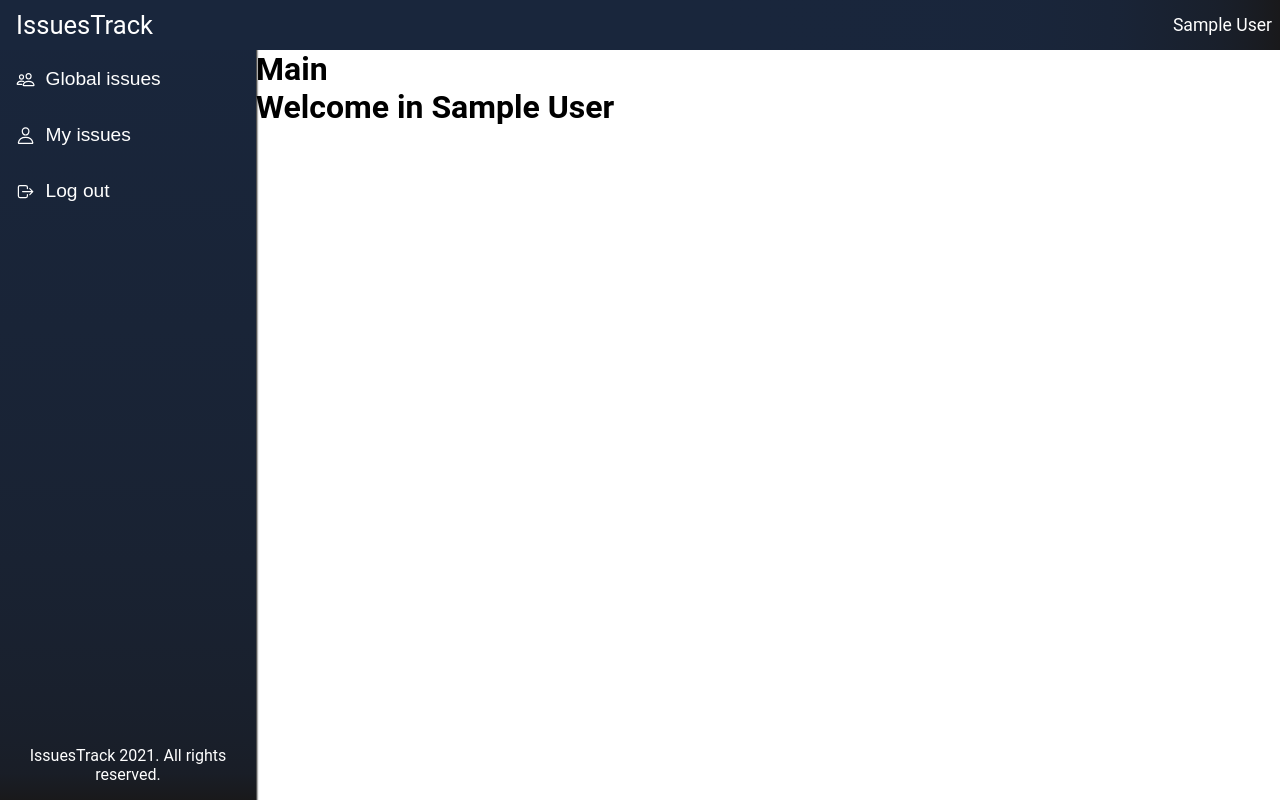
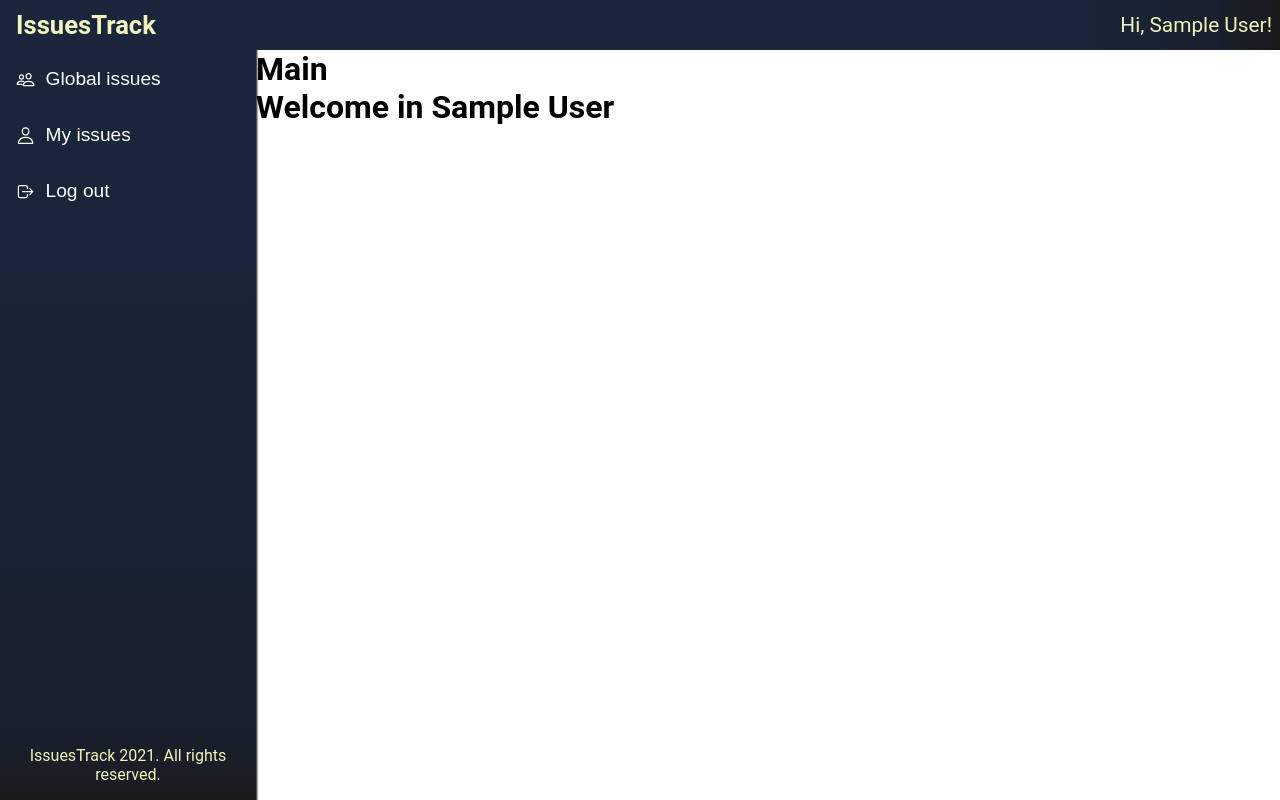
Before and after one commit to wilcolinadev/issuesTrack, a React (Create React App) app: page /dashboard in a window 1280 px wide. Built offline with nearby package versions, Linux system fonts and the light colour scheme; no server answers; sample sign-in values are in the browser's storage.

Commit message:
Final Sidebar design ideas implemented

```diff
--- a/src/Components/Dashboard/Dashboard.tsx
+++ b/src/Components/Dashboard/Dashboard.tsx
@@ -39,7 +39,7 @@ const Dashboard: React.FC = () => {
           <DashboardNav username={userState.user.displayName} />
           <DashboardDivider>
             <Main username={userState.user.displayName} />
-            <Sidebar logUserOut={logOut} />
+            <Sidebar logUserOut={logOut} username={userState.user.displayName} />
           </DashboardDivider>
         </DashboardWrapper>
       );
--- a/src/Components/Dashboard/DashboardNav/DashboardNav.tsx
+++ b/src/Components/Dashboard/DashboardNav/DashboardNav.tsx
@@ -23,7 +23,7 @@ const DashboardNav: React.FC<DashboardProps> = (props) => {
         <div />
         <div />
       </Burger>
-      <UserName>{props.username}</UserName>
+      <UserName>Hi, {props.username}!</UserName>
     </Nav>
   );
 };
--- a/src/Components/Dashboard/DashboardNav/NavStyles.ts
+++ b/src/Components/Dashboard/DashboardNav/NavStyles.ts
@@ -9,13 +9,14 @@ export const Nav = styled.nav`
   box-sizing: border-box;
   position: absolute;
   height: 50px;
-  z-index:100;
+  z-index: 100;
+
   p {
-    color: #fff;
     box-sizing: border-box;
     line-height: 50px;
     margin-left: 1rem;
     margin-right: 0.5rem;
+    color: #f3f3bd;
   }
 
   @media only screen and (min-width: 700px) {
@@ -24,13 +25,13 @@ export const Nav = styled.nav`
 
 export const NavigationElement = styled.p`
   font-size: 1.6rem;
+  font-weight: bold;
 `;
 export const UserName = styled.p`
   display: none;
+  font-size: 1.3rem;
+  @media only screen and (min-width: 700px) {
 
-  @media only screen and (min-width: 700px) {
     display: block;
-    color: #fff;
-    font-size: 1.1rem;
   }
 `;
--- a/src/Components/Dashboard/Sidebar/Sidebar.tsx
+++ b/src/Components/Dashboard/Sidebar/Sidebar.tsx
@@ -3,7 +3,7 @@ import { Box, FooterBox, MainBox } from "./SidebarStyles";
 import {
   IoLogOutOutline,
   IoPeopleOutline,
-  IoPersonOutline,
+  IoPersonOutline
 } from "react-icons/io5";
 import { useSelector, useDispatch} from "react-redux";
 import * as ActionCreators from '../../../state/actions/actionCreators'
@@ -11,16 +11,25 @@ import {RootStateOrAny} from "react-redux";
 import {bindActionCreators} from "redux";
 interface SidebarProps {
   logUserOut: any;
+  username:string
 }
 
-const Sidebar: React.FC<SidebarProps> = (props) => {
+const Sidebar: React.FC<SidebarProps> = (props:SidebarProps) => {
   const isSidebarOpen = useSelector((state: RootStateOrAny) => state.isSidebarOpen );
   const dispatch = useDispatch();
   const {showGlobalIssues, showUserIssues} = bindActionCreators(ActionCreators, dispatch);
 
+  const sliceName=(name)=>{
+    const slicedName = name.split(" ");
+    return slicedName[0];
+  }
   return (
     <MainBox isSidebarOpen={isSidebarOpen}>
       <Box>
+        <span>
+
+            Hi, {sliceName(props.username)}!
+        </span>
         <div>
           <button onClick={showGlobalIssues}>
             <i>
--- a/src/Components/Dashboard/Sidebar/SidebarStyles.ts
+++ b/src/Components/Dashboard/Sidebar/SidebarStyles.ts
@@ -16,6 +16,21 @@ export const Box = styled.div`
     font-size: 1.2rem;
     text-align: left;
   }
+    span{
+      width: 100%;
+      color: #f3f3bd;
+      font-size: 1.5rem;
+      font-weight: bold;
+      padding: 1rem;
+    }
+
+    @media only screen and (min-width: 700px) {
+      span {
+        display: none;
+
+      }
+    }
+
 
   button:hover {
     background-color: #cfcdcd;
@@ -36,7 +51,7 @@ export const FooterBox = styled.div`
   text-align: center;
 
   p {
-    color: #fff;
+    color: #f3f3bd;
     padding-bottom: 1rem;
     font-size: .7rem;
   }
@@ -63,6 +78,7 @@ export const MainBox = styled.div`
   width: 50%;
   display: flex;
   z-index: 100;
+  padding-top: .5rem;
   transform: ${(props: MainBoxProps) =>
       props.isSidebarOpen ? "translateX(0)" : "translateX(-120%)"};
   height: 100%;
--- a/src/Components/Home/Navigation/Hamburger/HamburgerStyles.tsx
+++ b/src/Components/Home/Navigation/Hamburger/HamburgerStyles.tsx
@@ -20,7 +20,7 @@ export const Burger = styled.button`
   z-index: 1000;
   transition: transform 0.3s ease-in-out;
   align-items: center;
-
+  color: #f3f3bd;
 
   &:focus {
     outline: none;
```
